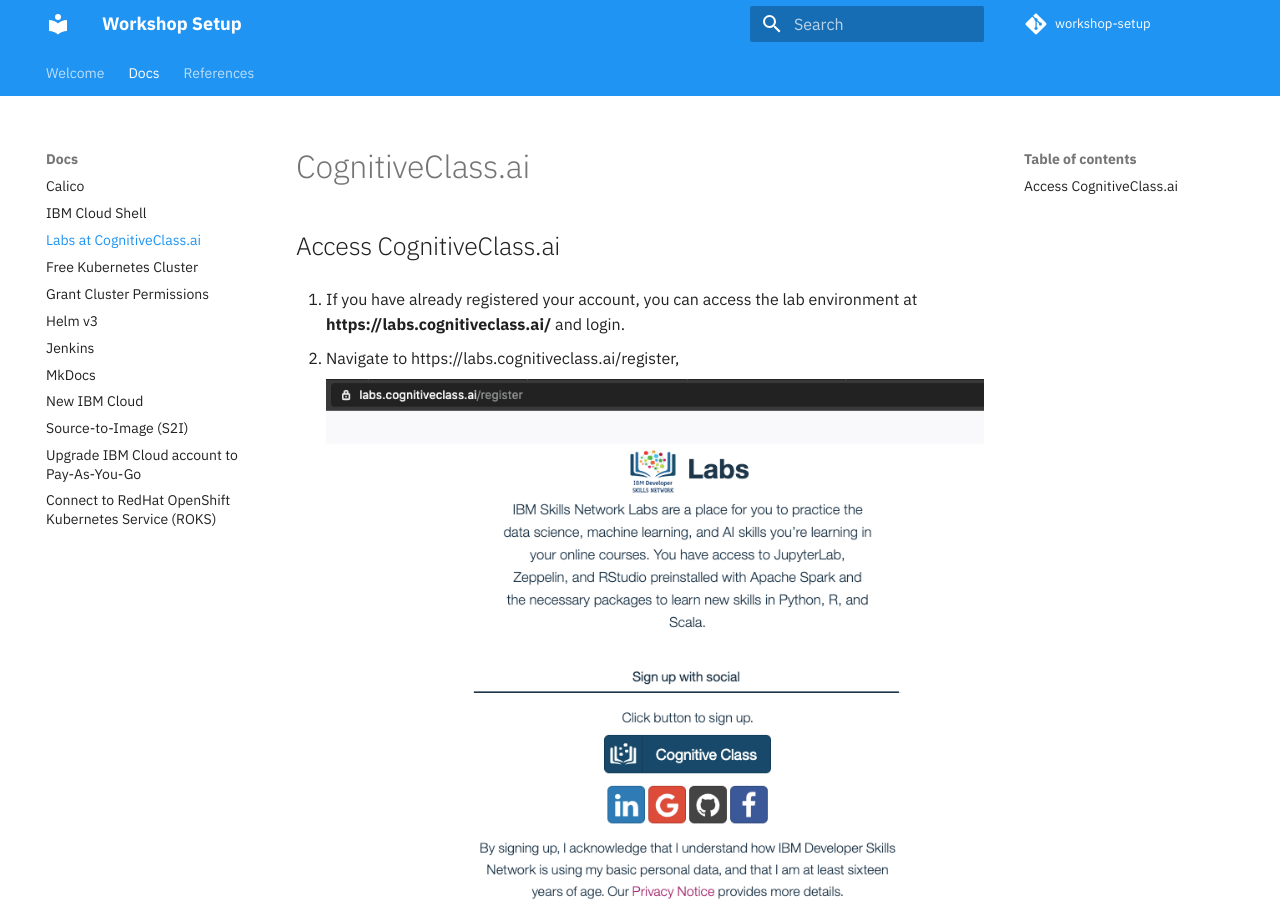
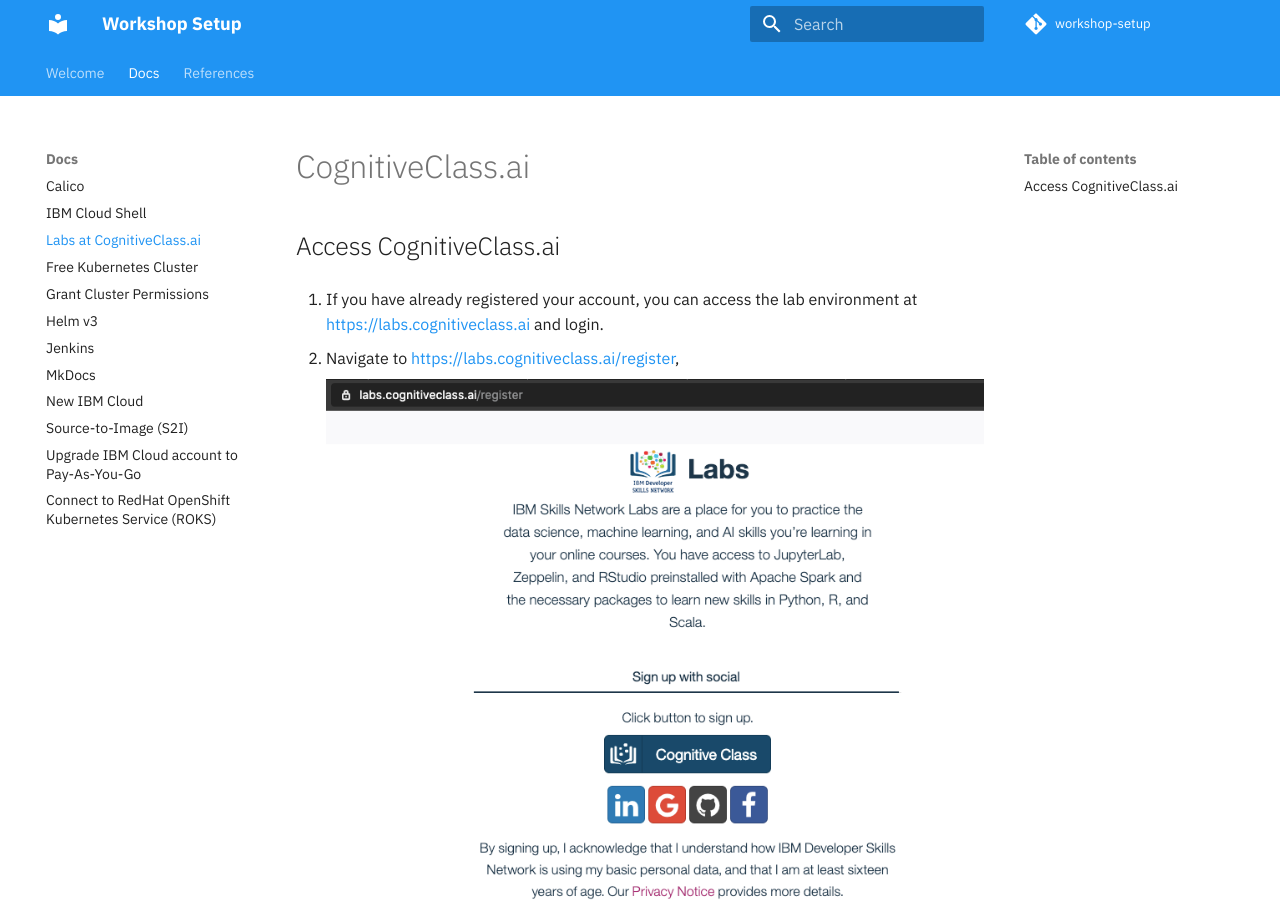
Before and after one commit to IBM/workshop-setup, an MkDocs documentation site: the page built from docs/COGNITIVECLASS.md, in a window 1280 px wide and 900 px high. Built offline with MkDocs 1.6.1 and Material for MkDocs 9.7.7, drawn with Linux system fonts in a browser that asks for light colours; comment, search, counter and statistics services are not loaded; part of the change alters nothing that is shown.

```diff
--- a/docs/COGNITIVECLASS.md
+++ b/docs/COGNITIVECLASS.md
@@ -2,9 +2,9 @@
 
 ## Access CognitiveClass.ai
 
-1. If you have already registered your account, you can access the lab environment at **https://labs.cognitiveclass.ai/** and login.
+1. If you have already registered your account, you can access the lab environment at [https://labs.cognitiveclass.ai](https://labs.cognitiveclass.ai) and login.
 
-1. Navigate to https://labs.cognitiveclass.ai/register,
+1. Navigate to [https://labs.cognitiveclass.ai/register](https://labs.cognitiveclass.ai/register),
 
     ![Cognitive Class button](images/cognitiveclass/cogClassButton.png)
 
```
